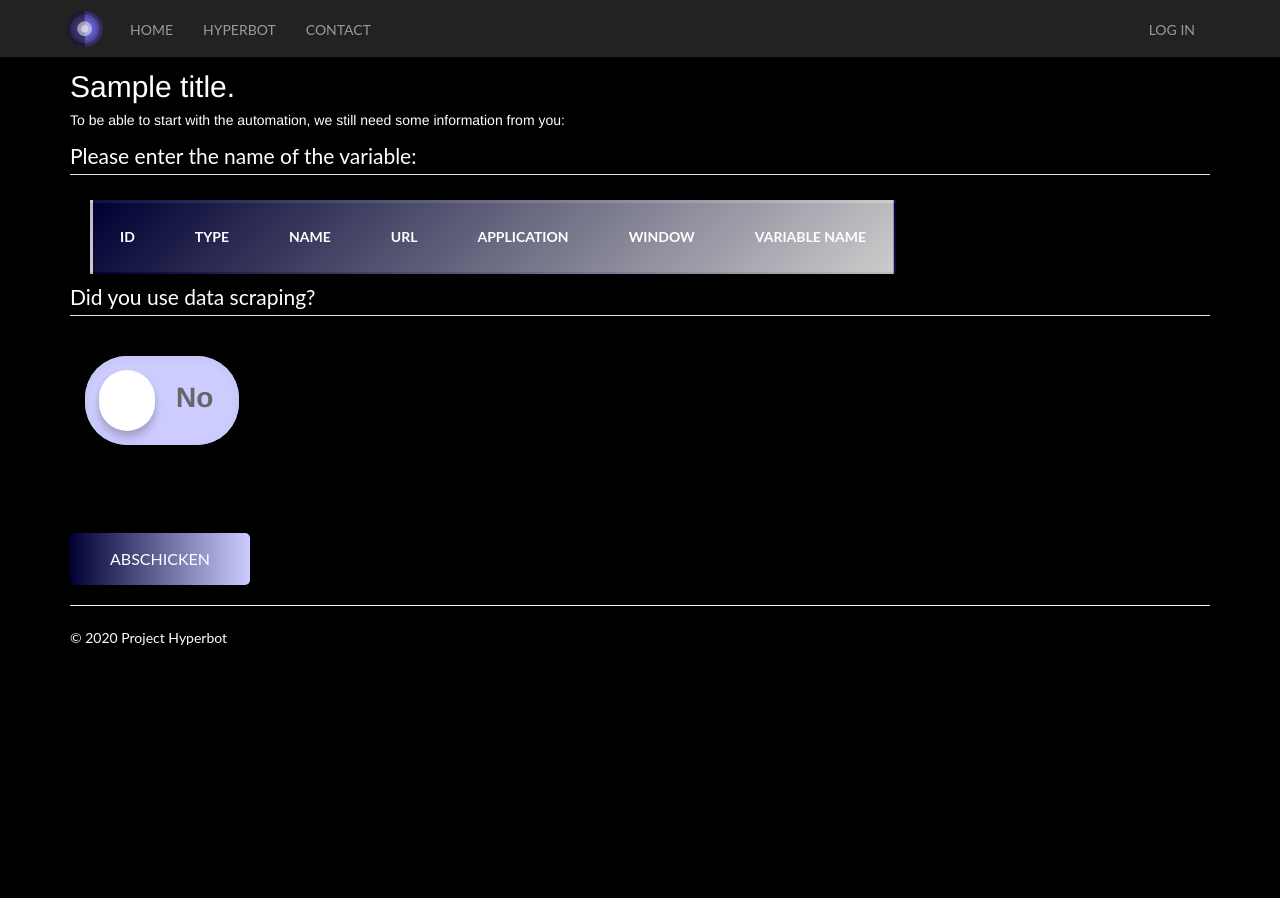
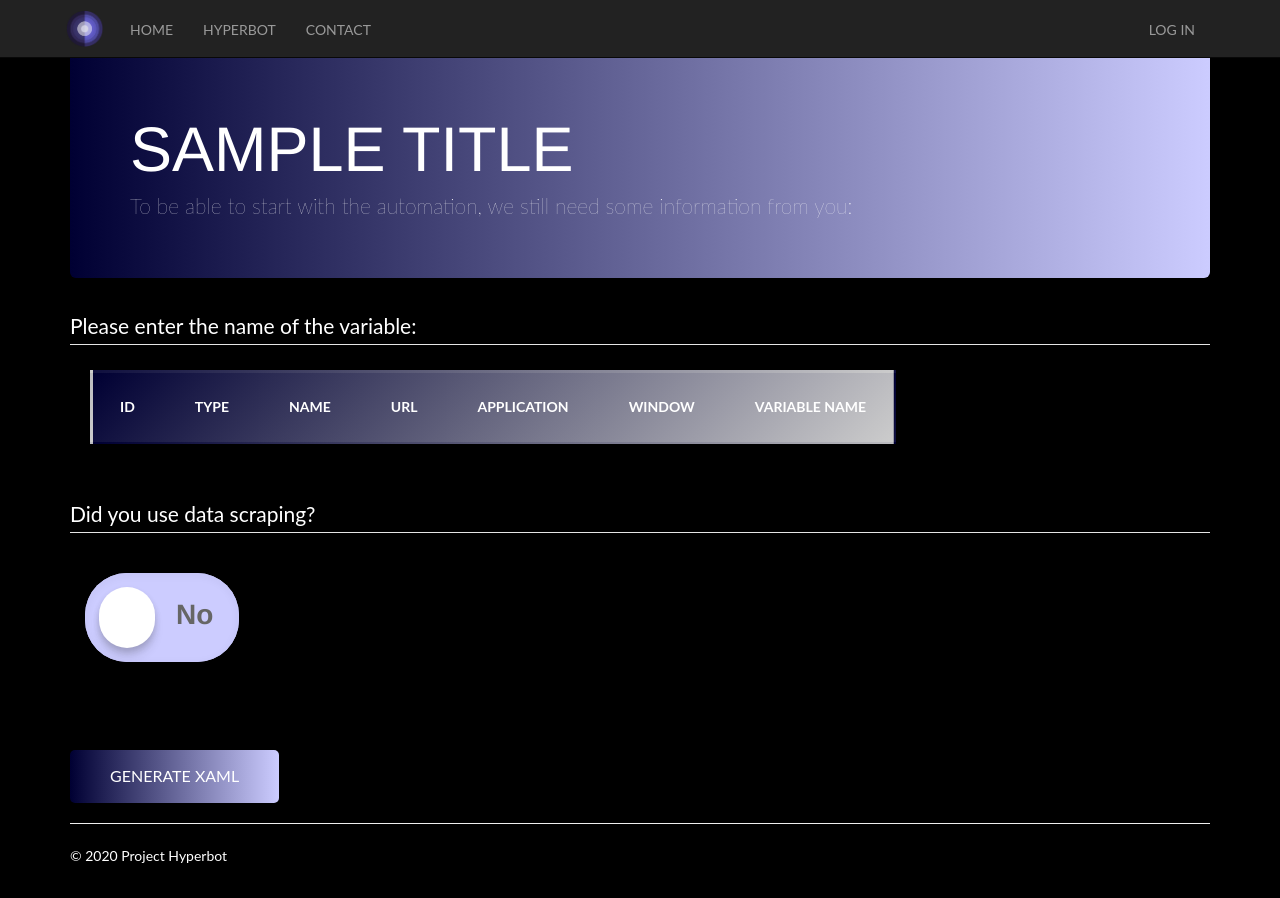
Before and after one commit to JMU-Information-Systems/pjs-hyperbot-main, a Django app: template pjshyperbot/app/templates/app/input.html in a window 1280 px wide. Before the commit the page ends 645 px from the top, so only its background shows below. Run offline with Django 3.2, Linux system fonts and the light colour scheme; the template is opened without the code that fills it: most values are stand-ins (such as "Sample title", 1, 10 or a date in 2020); lists and menus that the app fills with data are empty; some libraries are stand-ins or nearby versions.

Commit message:
Optische Anpassung Frontend und einfügen des Textes

```diff
--- a/pjshyperbot/app/templates/app/input.html
+++ b/pjshyperbot/app/templates/app/input.html
@@ -529,10 +529,13 @@
 
 </head>
 <body>
-    <h2>{{ title }}.</h2>
-    <h5>To be able to start with the automation, we still need some information from you:</h5>
+
+    <div class="jumbotron">
+        <h1 class="title">{{ title }}</h1>
+        <p class="description">To be able to start with the automation, we still need some information from you:</p>
 
 
+    </div>
 
 
 
@@ -574,7 +577,7 @@
                     {% endfor %}
                 </table>
             </div>
-
+            <br />
             <!-- Wenn Excel oder Word verwendet wurde, dann nach dem Pfad fragen -->
             <div class="container">
                 {% if a == 1%}
@@ -584,6 +587,7 @@
                 {% endif %}
             </div>
 
+            <br />
             <legend style="color:white;">Did you use data scraping?</legend>
             <div class="container">
                 <fieldset>
@@ -605,7 +609,7 @@
             </select>
 
             <p></p>
-            <button type="submit" class="btn btn--green">Abschicken</button>
+            <button type="submit" class="btn btn--green">generate XAML</button>
         </div>
 
     </form>
```
